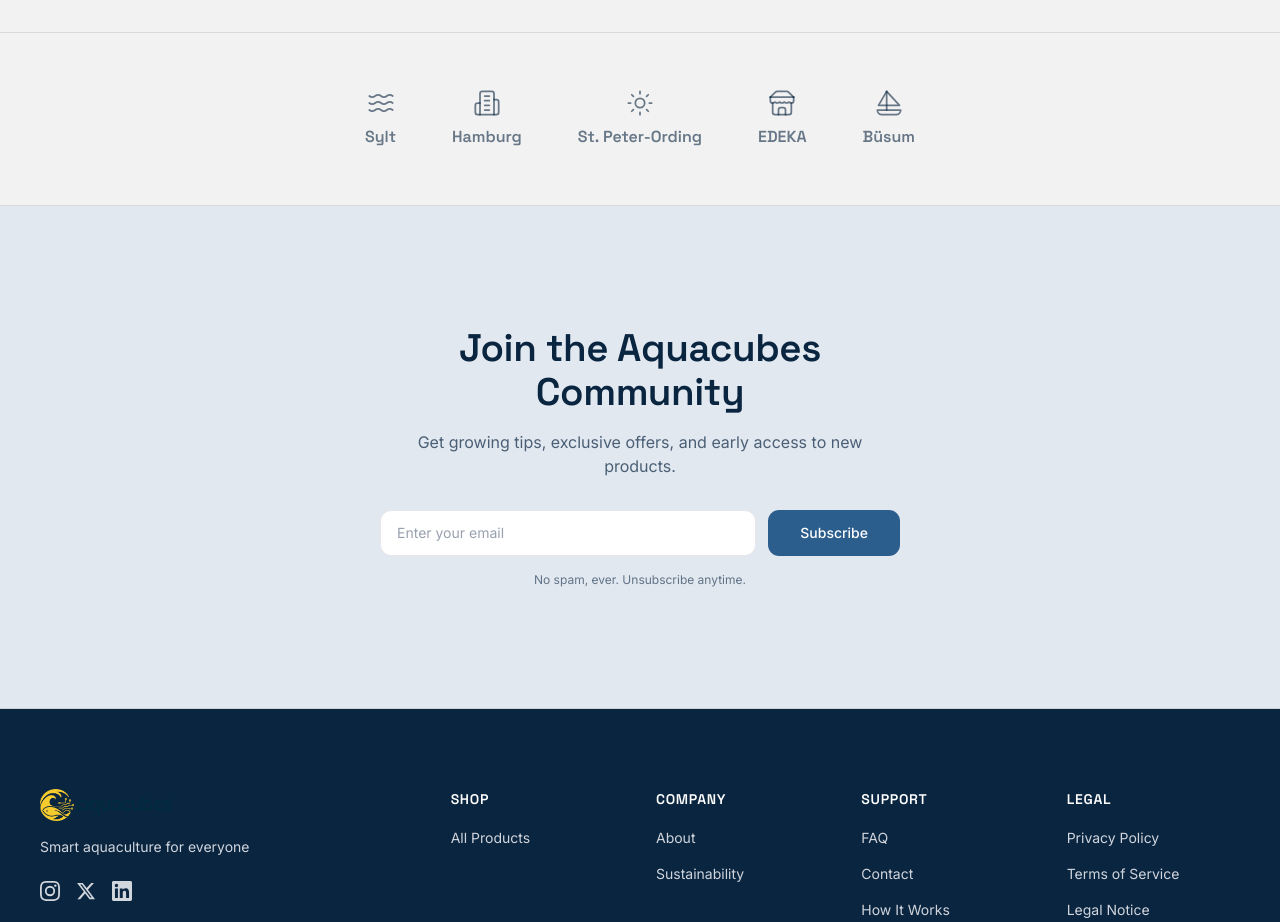
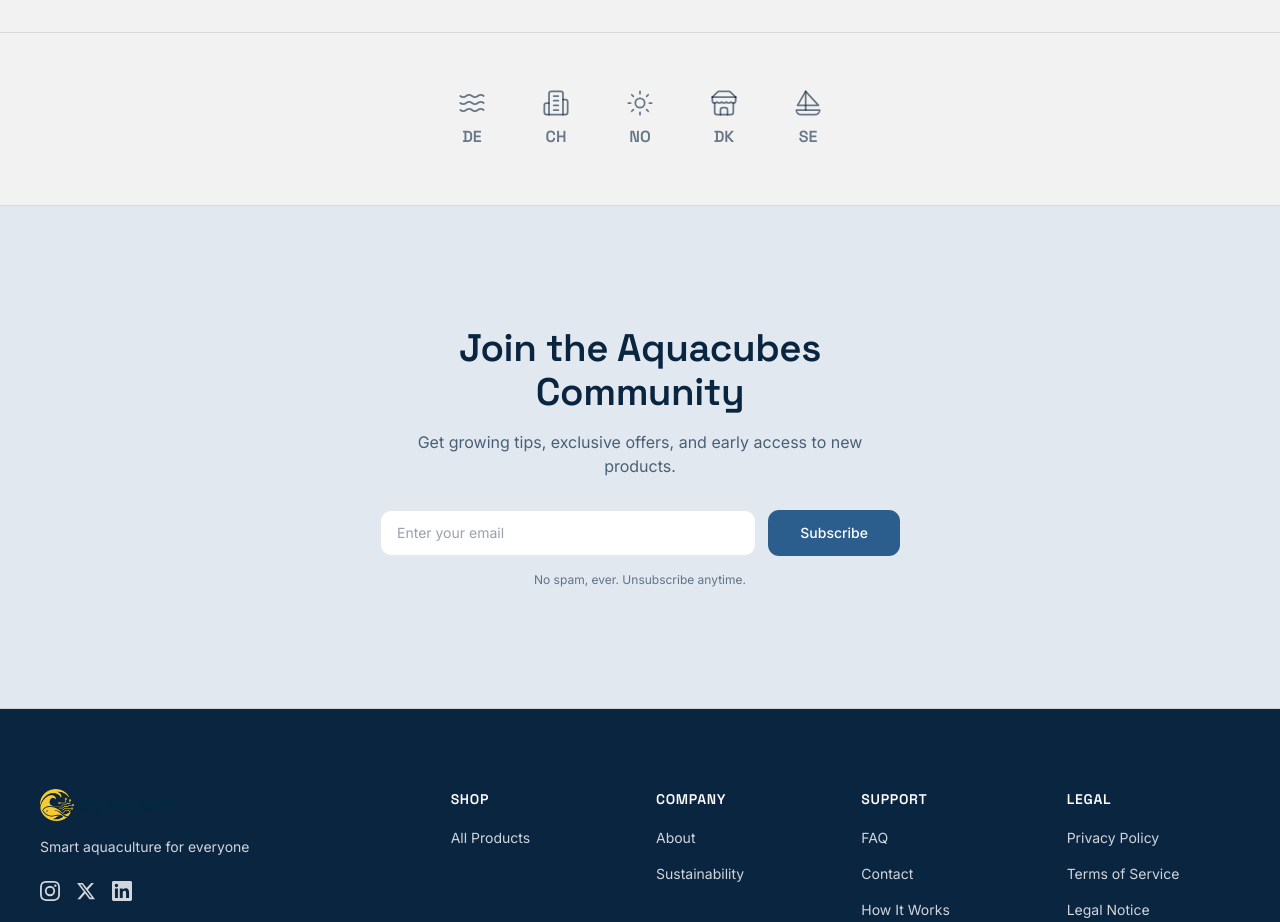
Before and after one commit to binivonditschi/aquacubes_store, a Next.js app: page / in a window 1280 px wide. Shown: the part 3220-4142 px from the top of the page. Built offline with nearby package versions, Linux system fonts and the light colour scheme; no server answers; the database is empty.

Commit message:
Update PartnerLogos.tsx

```diff
--- a/components/sections/PartnerLogos.tsx
+++ b/components/sections/PartnerLogos.tsx
@@ -4,11 +4,11 @@
 import { Waves, Building2, Sun, Store, Sailboat, type LucideIcon } from "lucide-react";
 
 const partners: { name: string; icon: LucideIcon }[] = [
-  { name: "Sylt", icon: Waves },
-  { name: "Hamburg", icon: Building2 },
-  { name: "St. Peter-Ording", icon: Sun },
-  { name: "EDEKA", icon: Store },
-  { name: "Büsum", icon: Sailboat },
+  { name: "DE", icon: Waves },
+  { name: "CH", icon: Building2 },
+  { name: "NO", icon: Sun },
+  { name: "DK", icon: Store },
+  { name: "SE", icon: Sailboat },
 ];
 
 const staggerContainer = {
```
